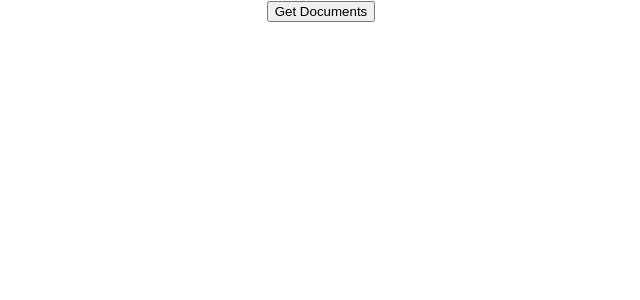
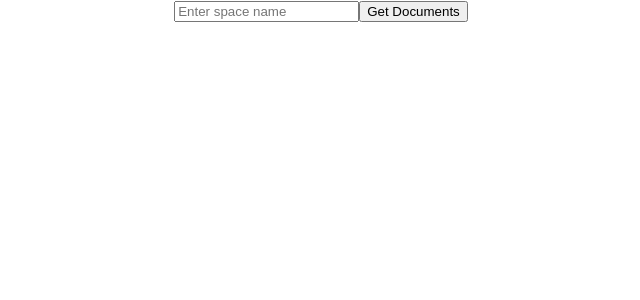
Before and after one commit to PravinPrabhakaran/ConfluenceChatbot, a React (Create React App) app in the folder my-app/: page / in a window 1280 px wide. Shown: the top 300 px of the page, without its empty margins (319-959 px from the left). Built offline with nearby package versions, Linux system fonts and the light colour scheme.

Commit message:
added text box to enter space name

```diff
--- a/my-app/src/App.js
+++ b/my-app/src/App.js
@@ -1,15 +1,26 @@
 import logo from './logo.svg';
 import './App.css';
 import React, { useState, useEffect } from 'react';
-import {Button} from 'react-bootstrap';
+import { Button, Form } from 'react-bootstrap';
 
 function App() {
 
   const [content, setContent] = useState([])
+  const [spaceName, setSpaceName] = useState("")
+
+  const handleInputChange = (event) => {
+    setSpaceName(event.target.value);
+  };
 
   var getDocuments = async () => {
     try {
-      const response = await fetch('/api/documents', {})
+      const response = await fetch('/api/documents', {
+        method: 'POST',
+        headers: {
+          'Content-Type': 'application/json',
+        },
+        body: JSON.stringify({ spaceName }),
+      });
 
       console.log(response)
 
@@ -39,6 +50,13 @@ function App() {
               <p>{item.body}</p>
             </body>
           ))}
+
+      <Form.Control
+          type="text"
+          placeholder="Enter space name"
+          value={spaceName}
+          onChange={handleInputChange}
+        />
       <Button onClick={getDocuments} variant="primary" type="button">Get Documents</Button>
     </div>
   );
```
Also changed, not shown: my-app/src/server.js (+10 -10 lines).
